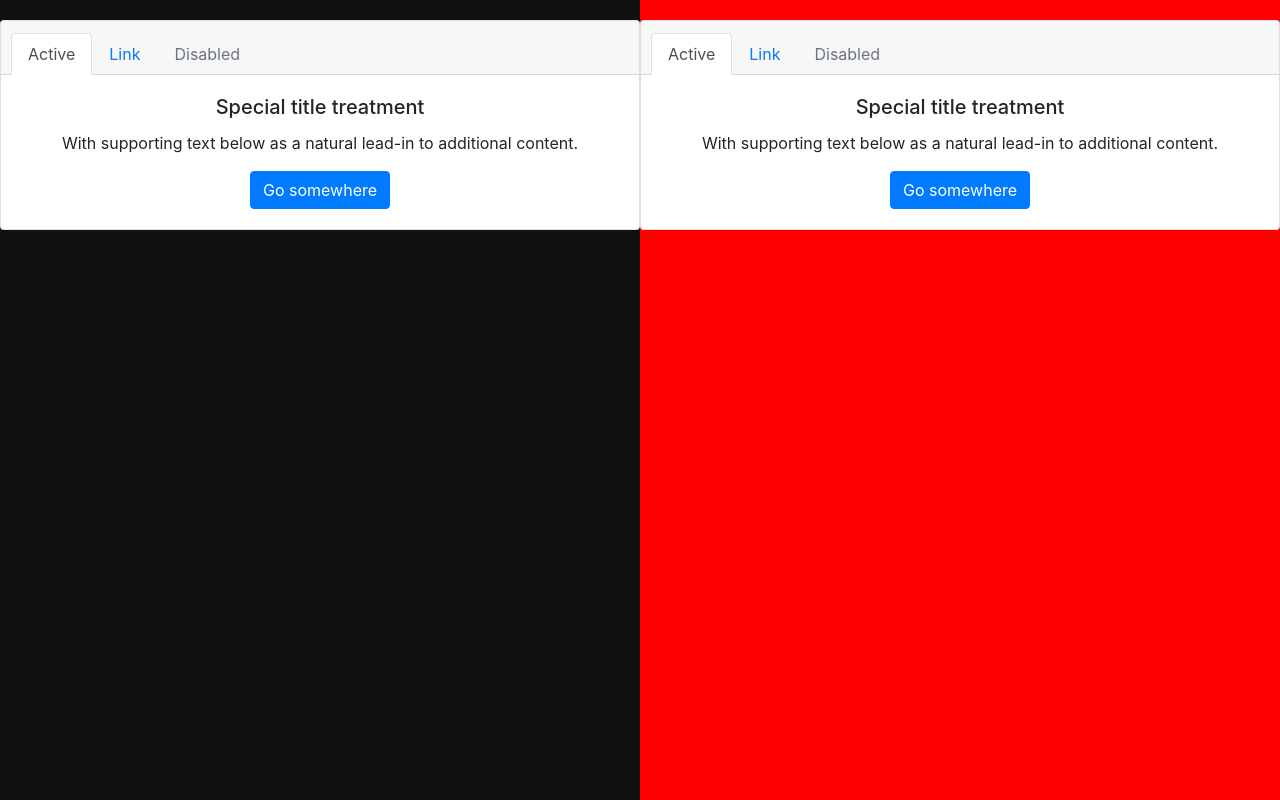
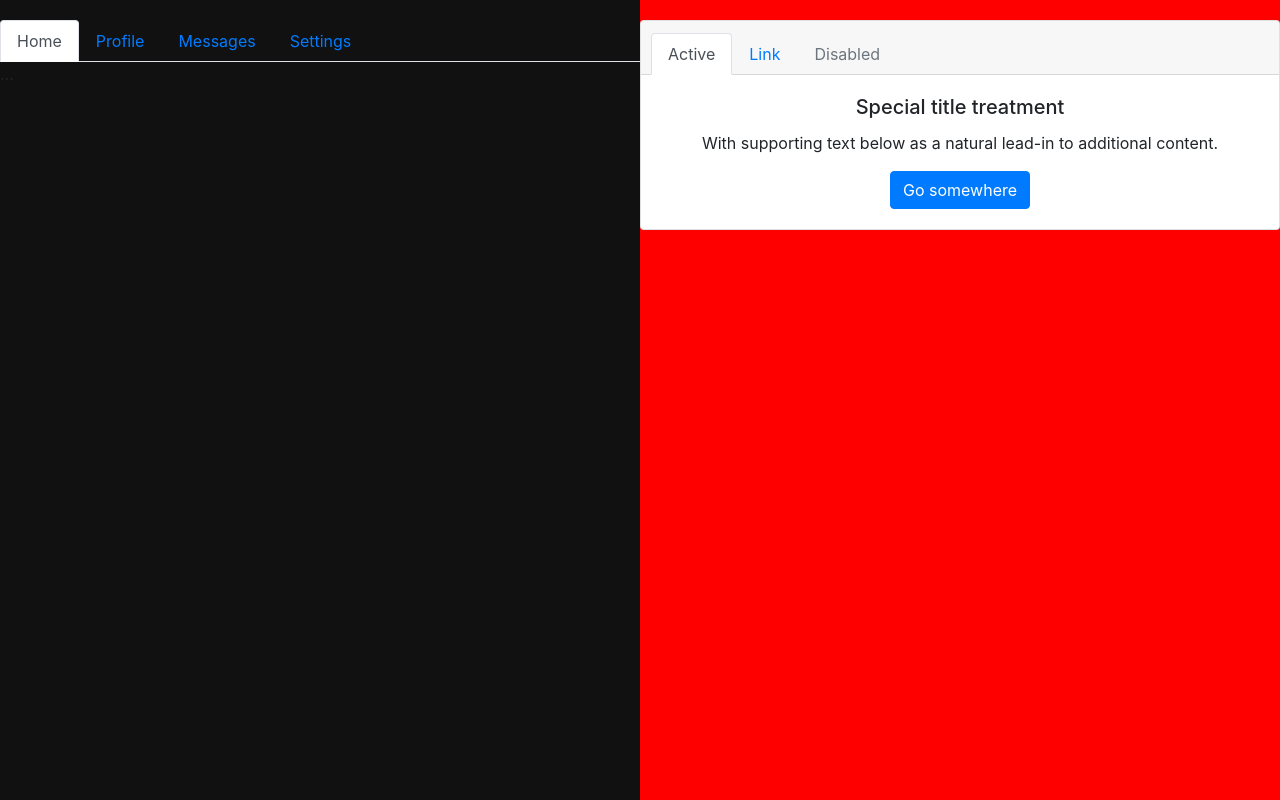
Before and after one commit to todarko/fullstack-night, a plain HTML site: page index.html in a window 1280 px wide. Drawn offline with nearby package versions, Linux system fonts and the light colour scheme.

Commit message:
testing some js

```diff
--- a/index.html
+++ b/index.html
@@ -5,26 +5,29 @@
 </head>
 <body>
 <div class="split left">
-<div class="card text-center">
-        <div class="card-header">
-            <ul class="nav nav-tabs card-header-tabs">
+<ul class="nav nav-tabs" id="myTab" role="tablist">
         <li class="nav-item">
-                <a class="nav-link active" href="#">Active</a>
+            <a class="nav-link active" id="home-tab" data-toggle="tab" href="#home" role="tab" aria-controls="home" aria-selected="true">Home</a>
         </li>
         <li class="nav-item">
-                <a class="nav-link" href="#">Link</a>
+            <a class="nav-link" id="profile-tab" data-toggle="tab" href="#profile" role="tab" aria-controls="profile" aria-selected="false">Profile</a>
         </li>
         <li class="nav-item">
-                <a class="nav-link disabled" href="#" tabindex="-1" aria-disabled="true">Disabled</a>
+            <a class="nav-link" id="messages-tab" data-toggle="tab" href="#messages" role="tab" aria-controls="messages" aria-selected="false">Messages</a>
+        </li>
+        <li class="nav-item">
+            <a class="nav-link" id="settings-tab" data-toggle="tab" href="#settings" role="tab" aria-controls="settings" aria-selected="false">Settings</a>
         </li>
 </ul>
+
+        <div class="tab-content">
+        <div class="tab-pane active" id="home" role="tabpanel" aria-labelledby="home-tab">...</div>
+        <div class="tab-pane" id="profile" role="tabpanel" aria-labelledby="profile-tab">...</div>
+        <div class="tab-pane" id="messages" role="tabpanel" aria-labelledby="messages-tab">...</div>
+        <div class="tab-pane" id="settings" role="tabpanel" aria-labelledby="settings-tab">...</div>
         </div>
-        <div class="card-body">
-            <h5 class="card-title">Special title treatment</h5>
-            <p class="card-text">With supporting text below as a natural lead-in to additional content.</p>
-            <a href="#" class="btn btn-primary">Go somewhere</a>
-        </div>
-</div>
+
+
 </div>
 <div class="split right">
 <div class="card text-center">
@@ -51,3 +54,8 @@
 </body>
 <footer></footer>
 </html>
+<script>
+        $(function () {
+          $('#myTab li:last-child a').tab('show')
+        })
+</script>
```
Lines whose indentation alone changed are shown as unchanged.
